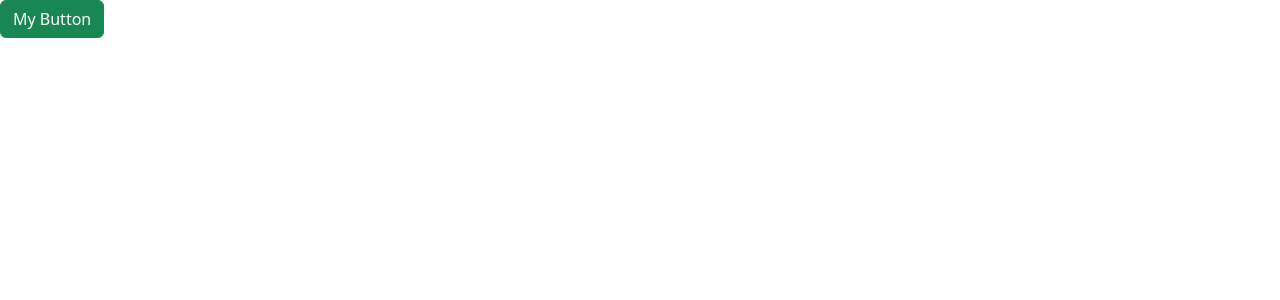
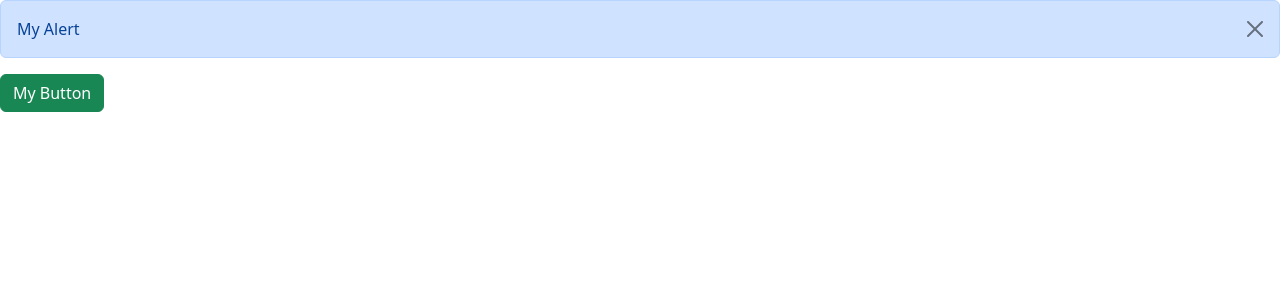
Before and after one commit to libin1993swt/react, a React (Vite) app: page / in a window 1280 px wide. Both pictures are taken after a click on the button "My Button". Shown: the top 300 px of the page. Built offline with nearby package versions, Linux system fonts and the light colour scheme.

Commit message:
button close alert

```diff
--- a/src/App.tsx
+++ b/src/App.tsx
@@ -1,9 +1,15 @@
+import { useState } from "react";
+import Alert from "./components/Alert";
 import Button from "./components/Button";
 
 function App() {
+  const [alertVisible, setAlertVisibility] = useState(false);
   return (
     <div>
-      <Button onClick={() => console.log("Clicked")}>My Button</Button>
+      {alertVisible && (
+        <Alert onClose={() => setAlertVisibility(false)}>My Alert</Alert>
+      )}
+      <Button onClick={() => setAlertVisibility(true)}>My Button</Button>
     </div>
   );
 }
--- a/src/components/Alert.tsx
+++ b/src/components/Alert.tsx
@@ -2,9 +2,21 @@
 
 interface Props {
   children: ReactNode;
+  onClose: () => void;
 }
-const Alert = ({ children }: Props) => {
-  return <div>{children}</div>;
+const Alert = ({ children, onClose }: Props) => {
+  return (
+    <div className="alert alert-primary alert-dismissible">
+      {children}
+      <button
+        type="button"
+        onClick={onClose}
+        className="btn-close"
+        data-bs-dismiss="alert"
+        aria-label="Close"
+      ></button>
+    </div>
+  );
 };
 
 export default Alert;
```
